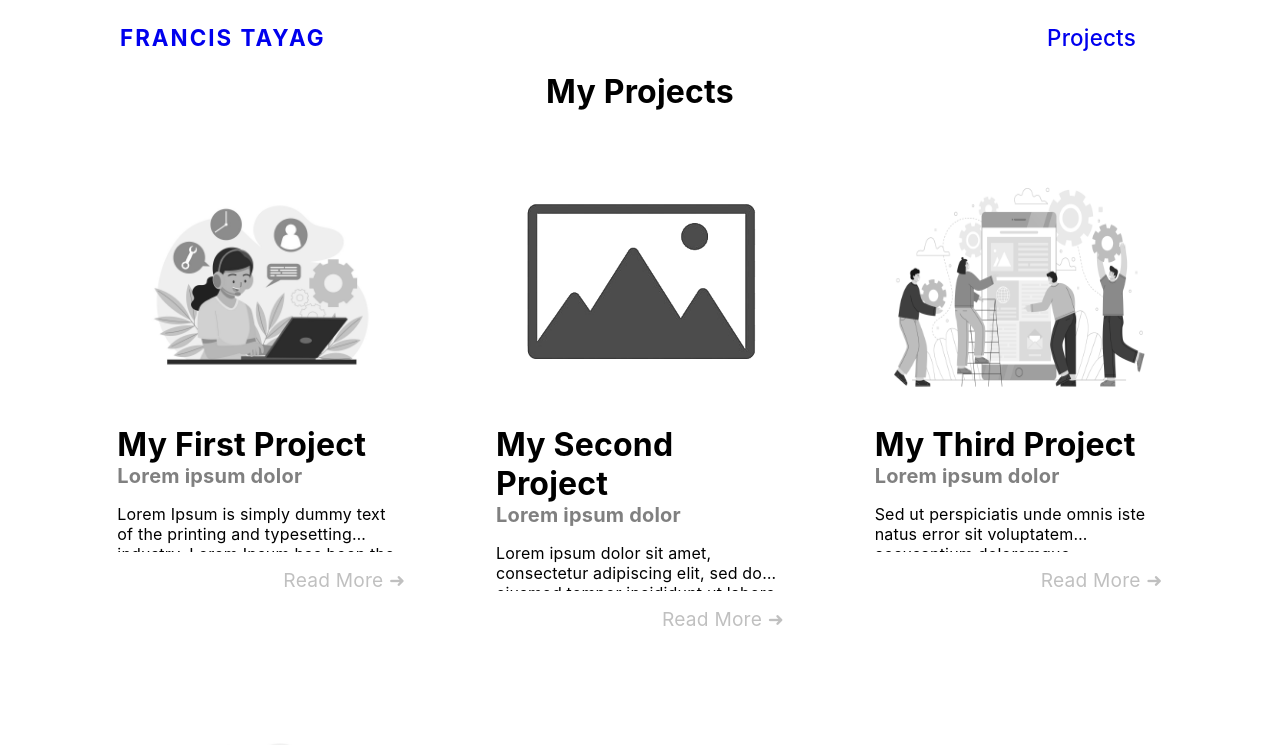
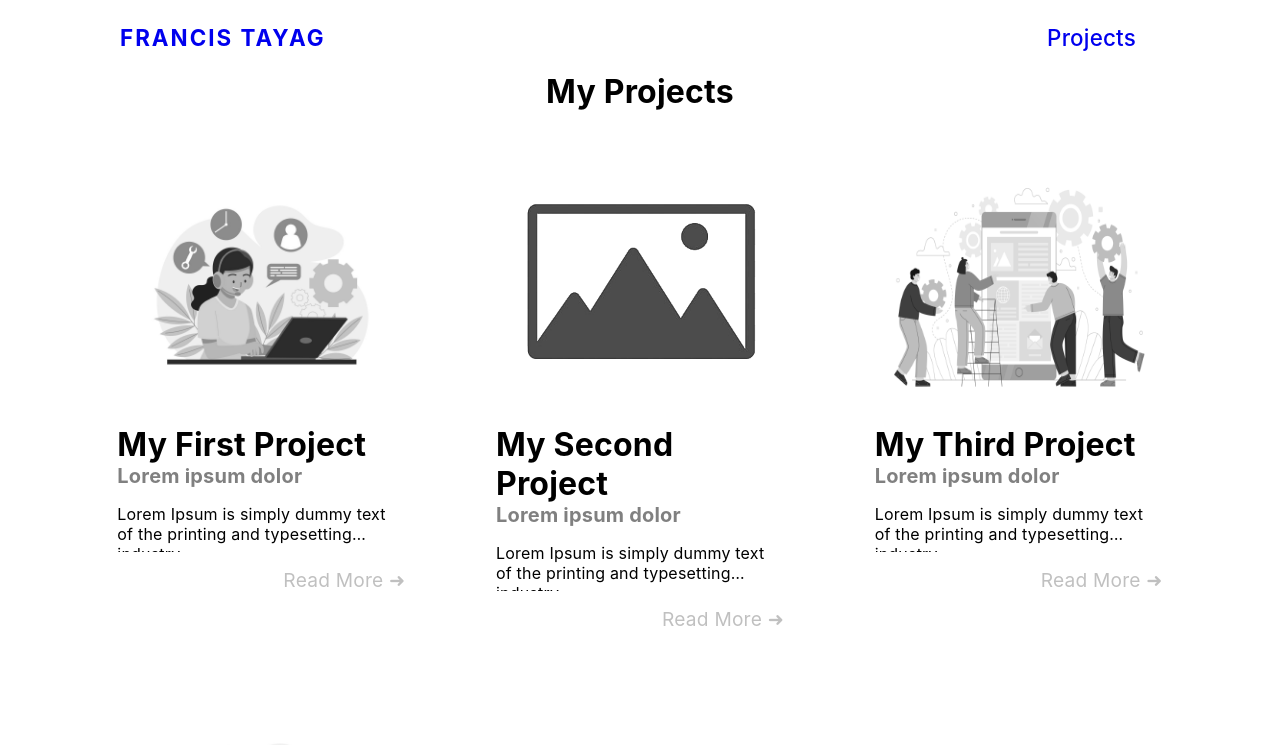
Before and after one commit to fmtayag/fmtayag.github.io, a React (Create React App) app in the folder ui/: page /projects in a window 1280 px wide. Shown: the top 745 px of the page. Built offline with nearby package versions, Linux system fonts and the light colour scheme; data requests are answered from the project's data file.

Commit message:
Redesign JSON structure for projects

```diff
--- a/ui/data/db.json
+++ b/ui/data/db.json
@@ -4,6 +4,11 @@
             "title": "My First Project",
             "thumbnail": "/images/placeholder-1.png",
             "subtitle": "Lorem ipsum dolor",
+            "summary": "Lorem Ipsum is simply dummy text of the printing and typesetting industry",
+            "slides": [],
+            "techs": [
+                "javascript", "firebase"
+            ],
             "body": "Lorem Ipsum is simply dummy text of the printing and typesetting industry. Lorem Ipsum has been the industry's standard dummy text ever since the 1500s, when an unknown printer took a galley of type and scrambled it to make a type specimen book. It has survived not only five centuries, but also the leap into electronic typesetting, remaining essentially unchanged. It was popularised in the 1960s with the release of Letraset sheets containing Lorem Ipsum passages, and more recently with desktop publishing software like Aldus PageMaker including versions of Lorem Ipsum",
             "id": "first-project"
         },
@@ -11,6 +16,11 @@
             "title": "My Second Project",
             "thumbnail": "/images/placeholder-2.png",
             "subtitle": "Lorem ipsum dolor",
+            "summary": "Lorem Ipsum is simply dummy text of the printing and typesetting industry",
+            "slides": [],
+            "techs": [
+                "javascript", "firebase"
+            ],
             "body": "Lorem ipsum dolor sit amet, consectetur adipiscing elit, sed do eiusmod tempor incididunt ut labore et dolore magna aliqua. Ut enim ad minim veniam, quis nostrud exercitation ullamco laboris nisi ut aliquip ex ea commodo consequat. Duis aute irure dolor in reprehenderit in voluptate velit esse cillum dolore eu fugiat nulla pariatur. Excepteur sint occaecat cupidatat non proident, sunt in culpa qui officia deserunt mollit anim id est laborum",
             "id": "second-project"
         },
@@ -18,6 +28,11 @@
             "title": "My Third Project",
             "thumbnail": "/images/placeholder-3.png",
             "subtitle": "Lorem ipsum dolor",
+            "summary": "Lorem Ipsum is simply dummy text of the printing and typesetting industry",
+            "slides": [],
+            "techs": [
+                "javascript", "firebase"
+            ],
             "body": "Sed ut perspiciatis unde omnis iste natus error sit voluptatem accusantium doloremque laudantium, totam rem aperiam, eaque ipsa quae ab illo inventore veritatis et quasi architecto beatae vitae dicta sunt explicabo. Nemo enim ipsam voluptatem quia voluptas sit aspernatur aut odit aut fugit, sed quia consequuntur magni dolores eos qui ratione voluptatem sequi nesciunt. Neque porro quisquam est, qui dolorem ipsum quia dolor sit amet, consectetur, adipisci velit, sed quia non numquam eius modi tempora incidunt ut labore et dolore magnam aliquam quaerat voluptatem. Ut enim ad minima veniam, quis nostrum exercitationem ullam corporis suscipit laboriosam, nisi ut aliquid ex ea commodi consequatur? Quis autem vel eum iure reprehenderit qui in ea voluptate velit esse quam nihil molestiae consequatur, vel illum qui dolorem eum fugiat quo voluptas nulla pariatur?",
             "id": "third-project"
         },
@@ -25,6 +40,11 @@
             "title": "My Fourth Project",
             "thumbnail": "/images/placeholder-1.png",
             "subtitle": "Lorem ipsum dolor",
+            "summary": "Lorem Ipsum is simply dummy text of the printing and typesetting industry",
+            "slides": [],
+            "techs": [
+                "javascript", "firebase"
+            ],
             "body": "Sed ut perspiciatis unde rem aperiam, eaque ipsa quae  nesciunt. Neque porro quisquam est, qui dolorem ipsum quia dolor sit amet, consectetur, adipisci velit, sed quia non numquam eius modi tempora incidunt ut labore et dolore magnam aliquam quaerat voluptatem. Ut enim ad minima veniam, quis nostrum exercitationem ullam corporis suscipit laboriosam, nisi ut aliquid ex ea commodi consequatur? Quis autem vel eum iure reprehenderit qui in ea voluptate velit esse quam nihil molestiae consequatur, vel illum qui dolorem eum fugiat quo voluptas nulla pariatur?",
             "id": "fourth-project"
         }
--- a/ui/src/components/ProjectCard.js
+++ b/ui/src/components/ProjectCard.js
@@ -1,7 +1,7 @@
 import '../styles/ProjectCard.css';
 import { Link } from 'react-router-dom';
 
-const ProjectCard = ({id, image_src, title, subtitle, body}) => {
+const ProjectCard = ({id, image_src, title, subtitle, summary}) => {
 
     return (
         <div className="project-card">
@@ -11,7 +11,7 @@ const ProjectCard = ({id, image_src, title, subtitle, body}) => {
             <div className="card-info">
                 <h1>{title}</h1>
                 <h2 >{subtitle}</h2>
-                <p>{body}</p>
+                <p>{summary}</p>
             </div>
             <div className="details-container">
                 <Link to={`/projects/${id}`}>Read More</Link>
--- a/ui/src/components/ProjectsList.js
+++ b/ui/src/components/ProjectsList.js
@@ -10,24 +10,11 @@ const ProjectsList = () => {
     useEffect(() => {
         fetch(url)
             .then(res => {
-                if (!res.ok) {
-                    throw Error("Could not fetch data");
-                }
-                else {
-                    return res.json();
-                }
-            }
-            )
-            .then(data => {
-                data.forEach((object) => {
-                    console.log(object.id);
-                })
-
-                setData(data);
+                if (!res.ok) { throw Error("Could not fetch data"); }
+                else { return res.json(); }
             })
-            .catch(err => {
-                console.log(err);
-            });
+            .then(data => { setData(data); })
+            .catch(err => { console.log(err); });
     }, [url])
 
 
@@ -43,7 +30,7 @@ const ProjectsList = () => {
                                 image_src={object.thumbnail}
                                 title={object.title}
                                 subtitle={object.subtitle}
-                                body={object.body}
+                                summary={object.summary}
                             />
                         );
                     })
```
